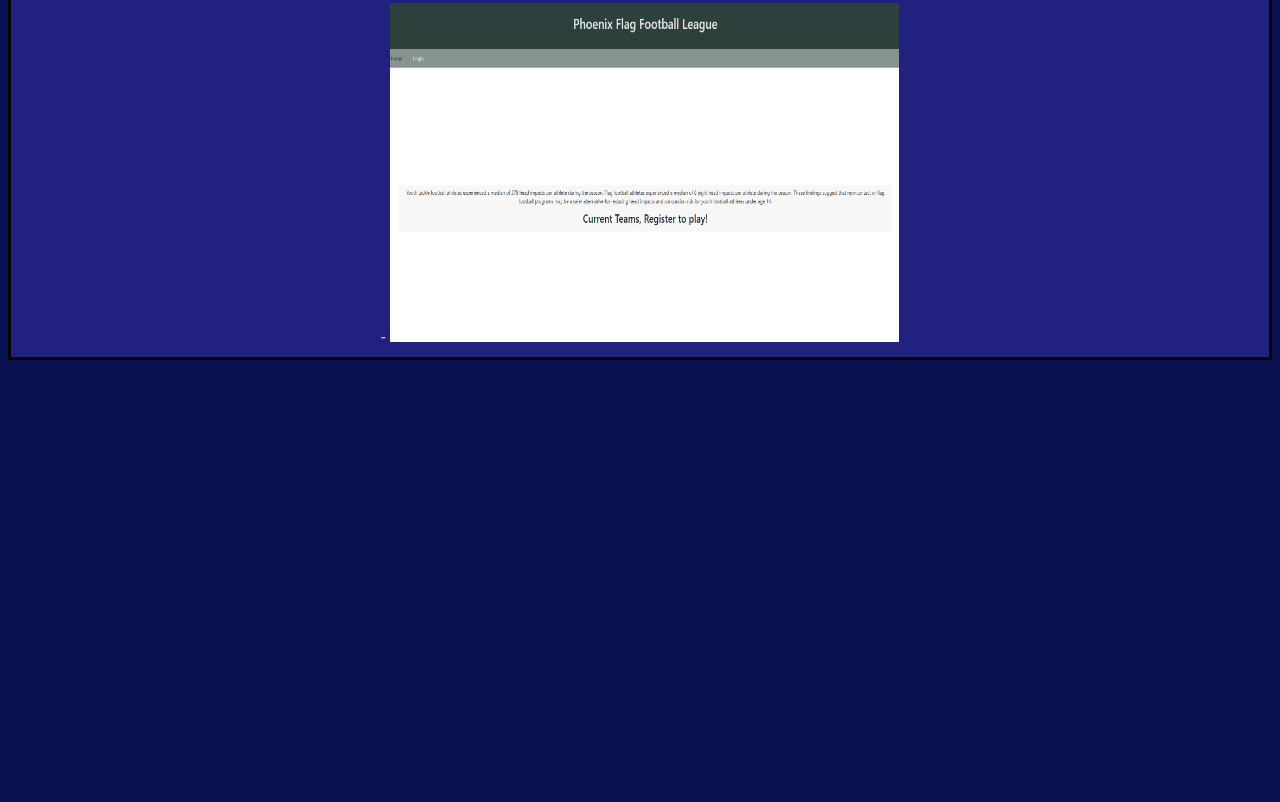
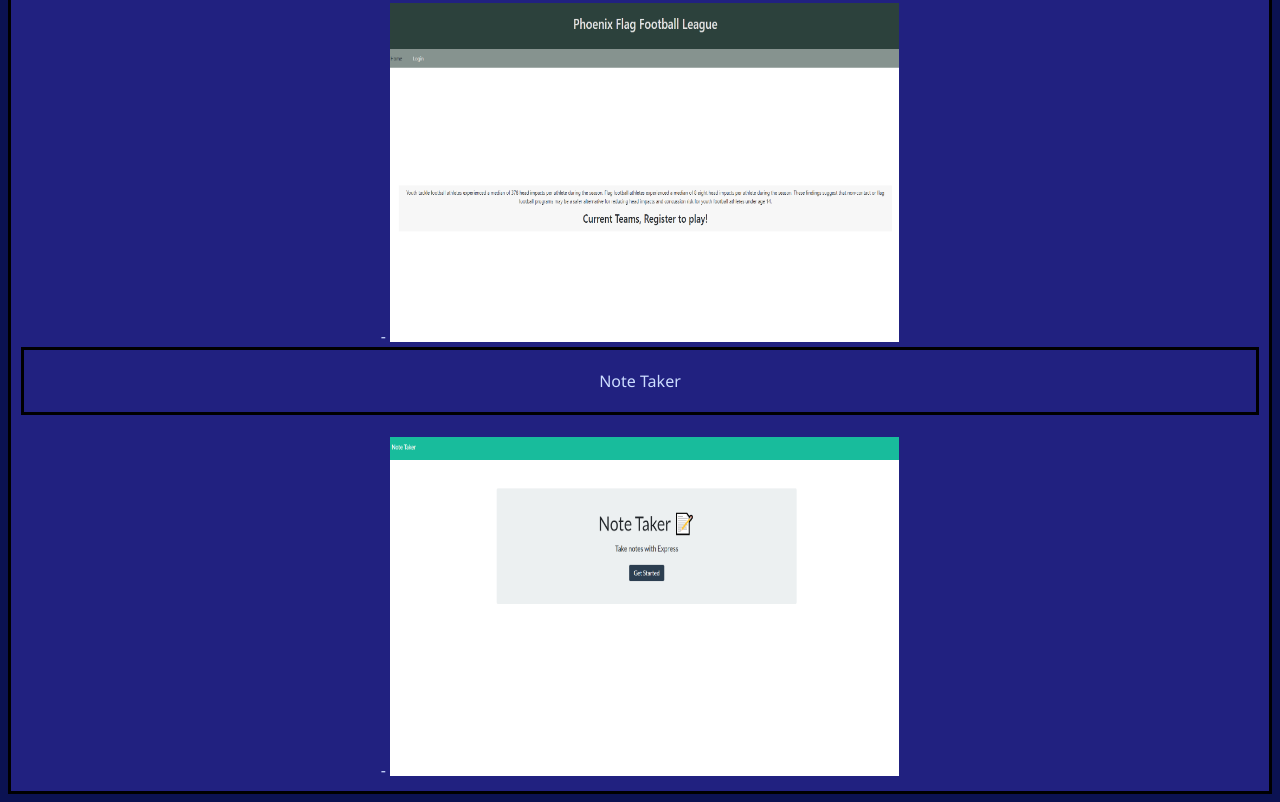
Before and after one commit to shogunzaku/My_portfolio, a plain HTML site: page index.html in a window 1280 px wide. Shown: the part 2294-3096 px from the top of the page. Before the commit the page ends 2662 px from the top, so only its background shows below. Drawn offline with Linux system fonts and the light colour scheme.

Commit message:
added note taker assignment to portfolio

```diff
--- a/index.html
+++ b/index.html
@@ -71,6 +71,14 @@
                     <img alt="Project" src="./assets/Images/pfflscreen-shot.png" width="509" height="339">
                 </a>
             </span>
+            <br>
+            <header>Note Taker</header>
+            <br>-
+            <span>
+                <a href="https://note-takedown.herokuapp.com/notes">
+                    <img alt="Project" src="./assets/Images/noteTaker.png" width="509" height="339">
+                </a>
+            </span>
         </section>
     </main>
 </body>
```
Also changed, not shown: assets/Images/noteTaker.png (added).
